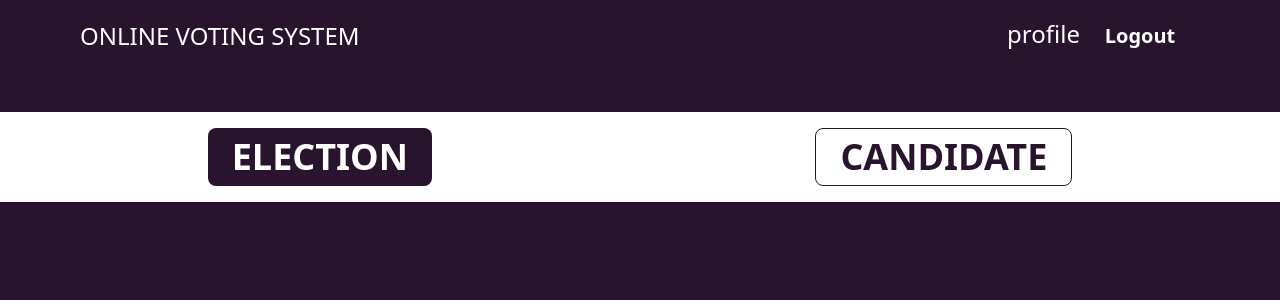
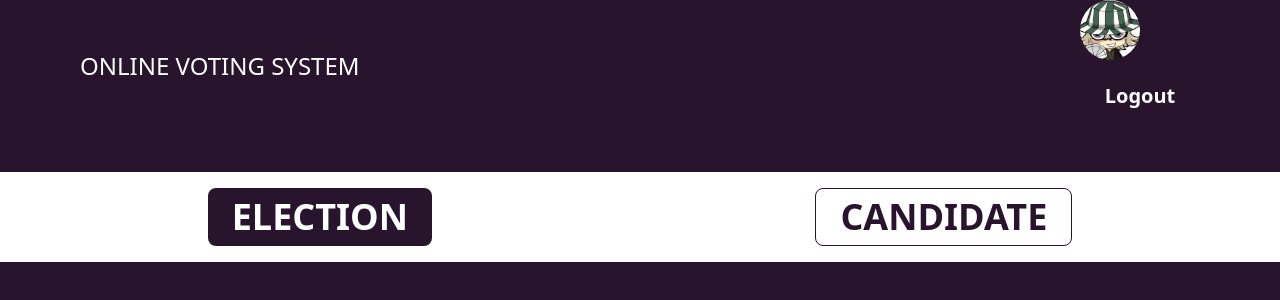
Before and after one commit to nl-codes/Online_Voting_System, a React (Vite) app in the folder frontend/: page /home in a window 1280 px wide. Shown: the top 300 px of the page. Built offline with nearby package versions, Linux system fonts and the light colour scheme.

Commit message:
Fix typo ProfileDisplay

```diff
--- a/frontend/src/components/ProfileDispaly.jsx
+++ b/frontend/src/components/ProfileDisplay.jsx
@@ -4,12 +4,16 @@ import Stack from "@mui/material/Stack";
 
 import DefaultPic from "../assets/urahara_chibi.jpg";
 
-const ProfileDispaly = () => {
+const ProfileDisplay = () => {
     return (
         <Stack direction="row" spacing={2}>
-            <Avatar alt="Remy Sharp" src={DefaultPic} />
+            <Avatar
+                alt="Default Profile icon"
+                src={DefaultPic}
+                sx={{ width: 60, height: 60 }}
+            />
         </Stack>
     );
 };
 
-export default ProfileDispaly;
+export default ProfileDisplay;
--- a/frontend/src/pages/UserDashboardPage.jsx
+++ b/frontend/src/pages/UserDashboardPage.jsx
@@ -1,6 +1,7 @@
 import React, { useState } from "react";
 import { useNavigate } from "react-router-dom";
 import ElectionCandidateSwitchButton from "../components/ElectionCandidateSwitchButton";
+import ProfileDisplay from "../components/ProfileDisplay.jsx";
 
 const UserDashboardPage = () => {
     const navigate = useNavigate();
@@ -15,7 +16,7 @@ const UserDashboardPage = () => {
             <div className="text-white text-2xl flex items-center justify-between px-20">
                 <p>ONLINE VOTING SYSTEM</p>
                 <div>
-                    profile
+                    <ProfileDisplay />
                     <button
                         className="text-xl text-white font-bold hover:text-[#29142e] w-30 h-10 hover:bg-white px-4 my-4 rounded-2xl"
                         onClick={handleLogout}>
```
Also changed, not shown: frontend/src/assets/urahara_chibi.jpg.
